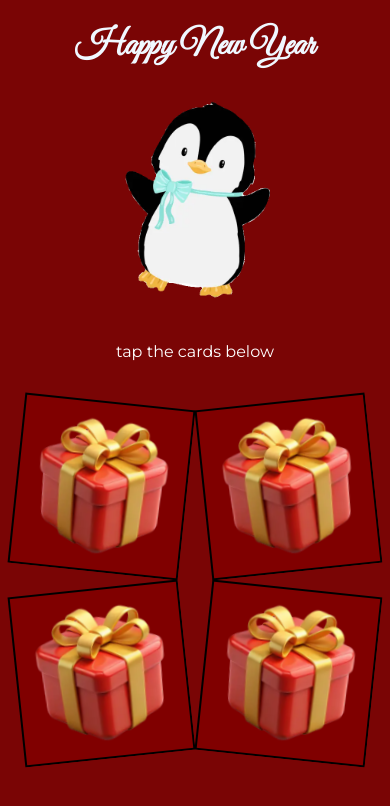
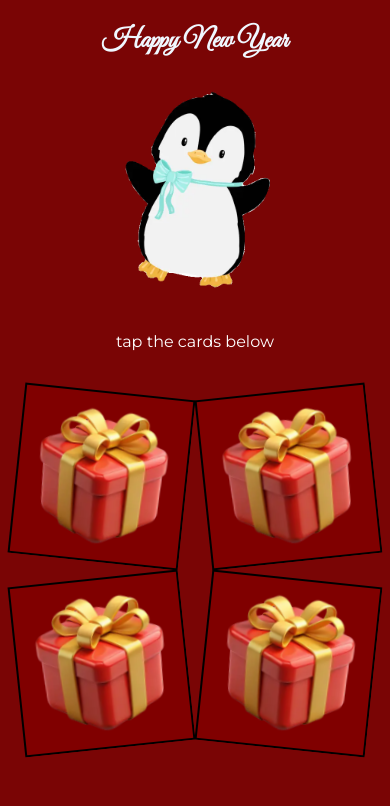
Before and after one commit to prd6-hub/HappyNewYear, a plain HTML site: page index.html in a window 390 px wide. Drawn offline with Linux system fonts and the light colour scheme.

Commit message:
responsive1

```diff
--- a/2026.css
+++ b/2026.css
@@ -12,7 +12,7 @@ body {
 
 .container {
   width: 100%;
-  min-height: 100svh;
+  height: 100%;
   display: flex;
   flex-direction: column;
 }
@@ -25,7 +25,7 @@ body {
 h1 {
   font-family: 'Great Vibes', cursive;
   color: aliceblue;
-  font-size: clamp(2.2rem, 7vw, 3rem);
+  font-size: clamp(1.5rem, 7vw, 3rem);
 }
 
 p {
```
